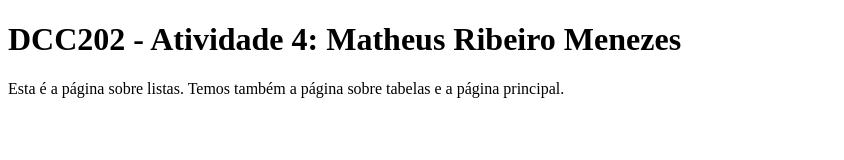
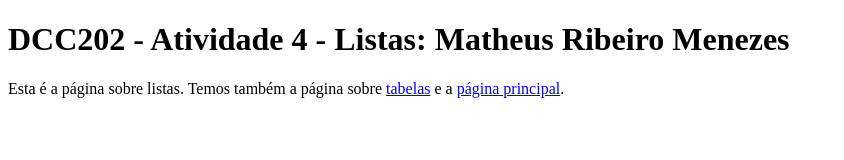
Before and after one commit to ufjf-dcc202/ufjf-dcc202-2023-3-a-atv4-matheusrm321, a website: page listas.html in a window 1280 px wide. Shown: the whole page, without its empty margins (0-844 px from the left). Drawn offline with Linux system fonts and the light colour scheme.

Commit message:
Adicionei ao paragrafo as duas ancoras para o link

```diff
--- a/listas.html
+++ b/listas.html
@@ -7,8 +7,9 @@
 </head>
 <body>
     <main>
-        <h1> DCC202 - Atividade 4: Matheus Ribeiro Menezes </h1>
-        <p> Esta é a página sobre listas. Temos também a página sobre tabelas e a página principal.</p>
+        <h1> DCC202 - Atividade 4 - Listas: Matheus Ribeiro Menezes </h1>
+        <p> Esta é a página sobre listas. Temos também a página sobre <a href="tabelas.html">tabelas</a>
+            e a <a href="index.html">página principal</a>.</p>
     </main>
 </body>
 </html>
```
